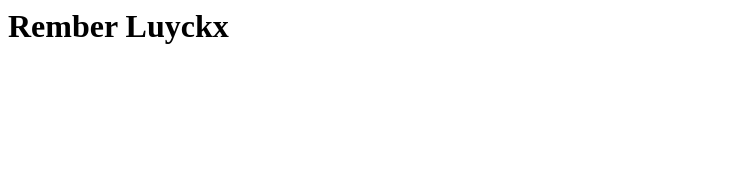
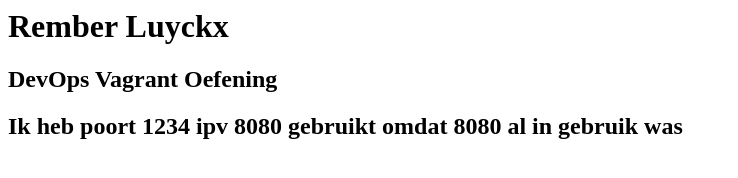
Before and after one commit to remberluyckx/do_ex1_RemberLuyckx, a plain HTML site: page www/index.html in a window 1280 px wide. Shown: the whole page, without its empty margins (0-738 px from the left). Drawn offline with Linux system fonts and the light colour scheme.

Commit message:
commit #3

```diff
--- a/www/index.html
+++ b/www/index.html
@@ -5,6 +5,8 @@
 
 <body>
 	<h1>Rember Luyckx</h1>
+	<h2>DevOps Vagrant Oefening</h2>
+	<h2>Ik heb poort 1234 ipv 8080 gebruikt omdat 8080 al in gebruik was</h2>
 </body>
 
 </html>
```
Also changed, not shown: 1 other file.
